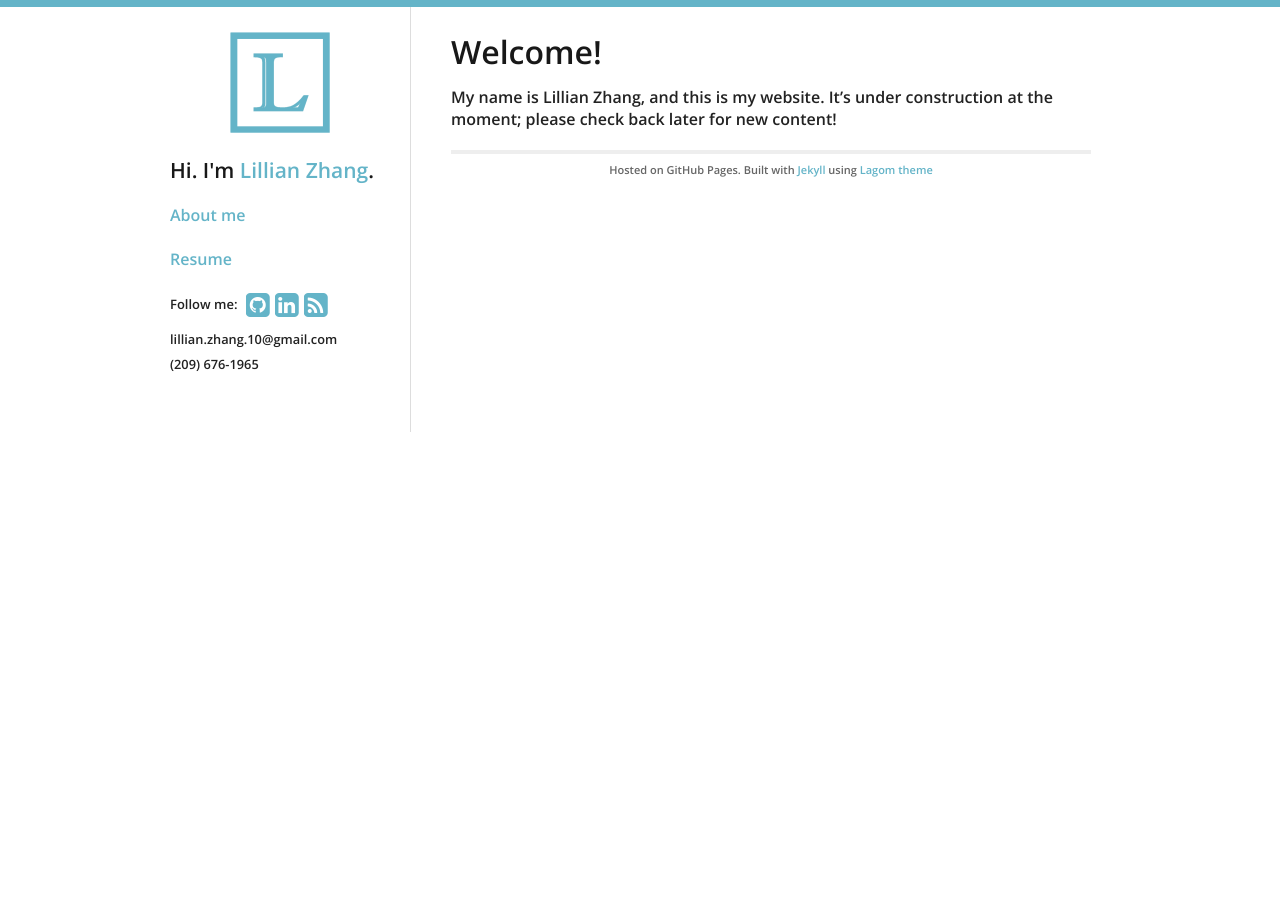
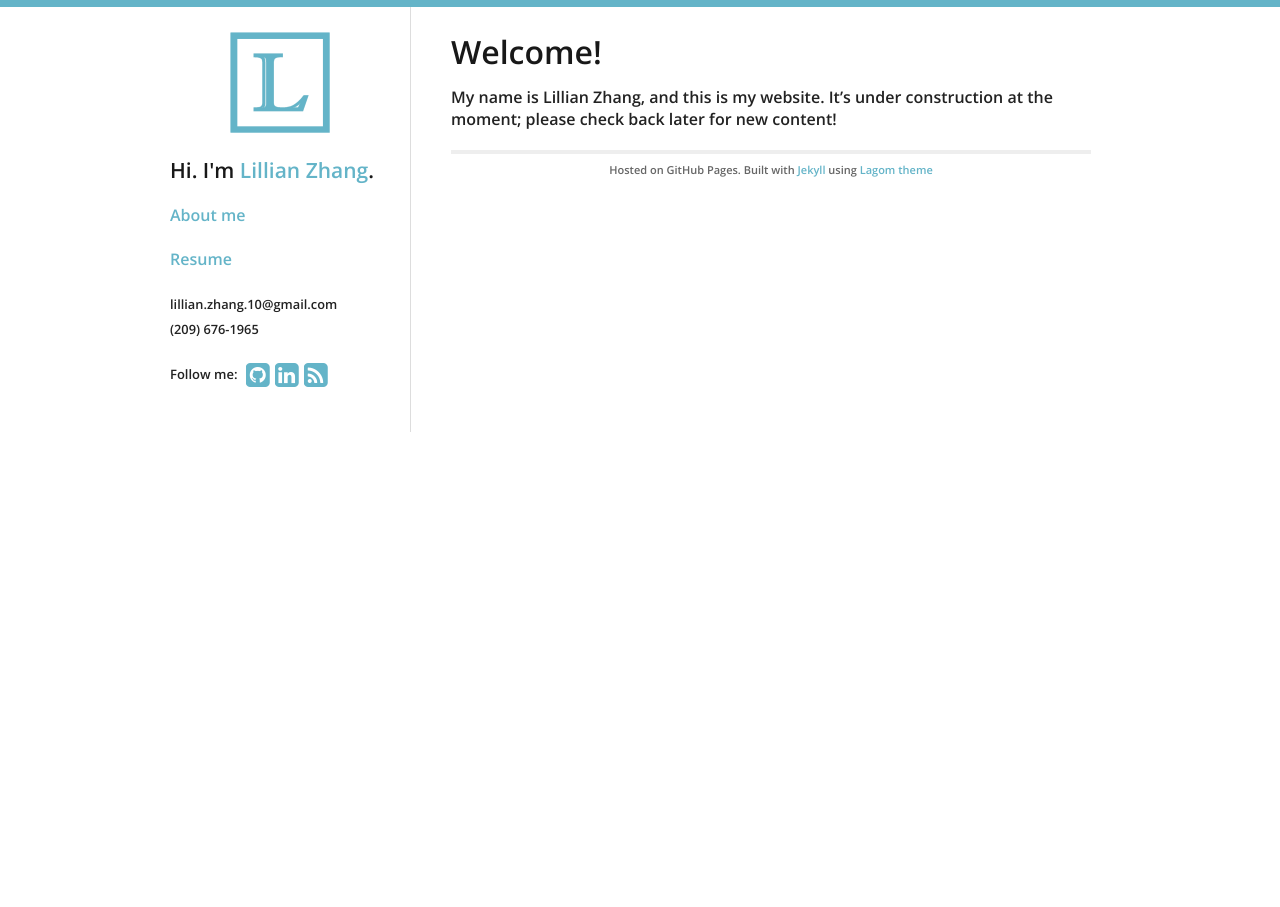
Before and after one commit to lillianzhang10/lillianzhang10.github.io-v1, a Jekyll site: the page built from index.md, in a window 1280 px wide. Built offline with Jekyll 4.4.1, drawn with Linux system fonts in a browser that asks for light colours; nearby versions of some CDN libraries; our own code applies the rules of GitHub Pages for plain Markdown files.

Commit message:
Messed with sidebar

```diff
--- a/_includes/sidebar.html
+++ b/_includes/sidebar.html
@@ -15,10 +15,6 @@
     <p> <a href="resume.html">Resume</a> </p>
   </div>
 
-  <div id="social">
-    {% include social.html %}
-  </div>
-
   <div id="contact info">
     <p> <small>
       lillian.zhang.10@gmail.com <br>
@@ -26,4 +22,8 @@
     </small> </p>
   </div>
 
+  <div id="social">
+    {% include social.html %}
+  </div>
+
 </nav>
```
